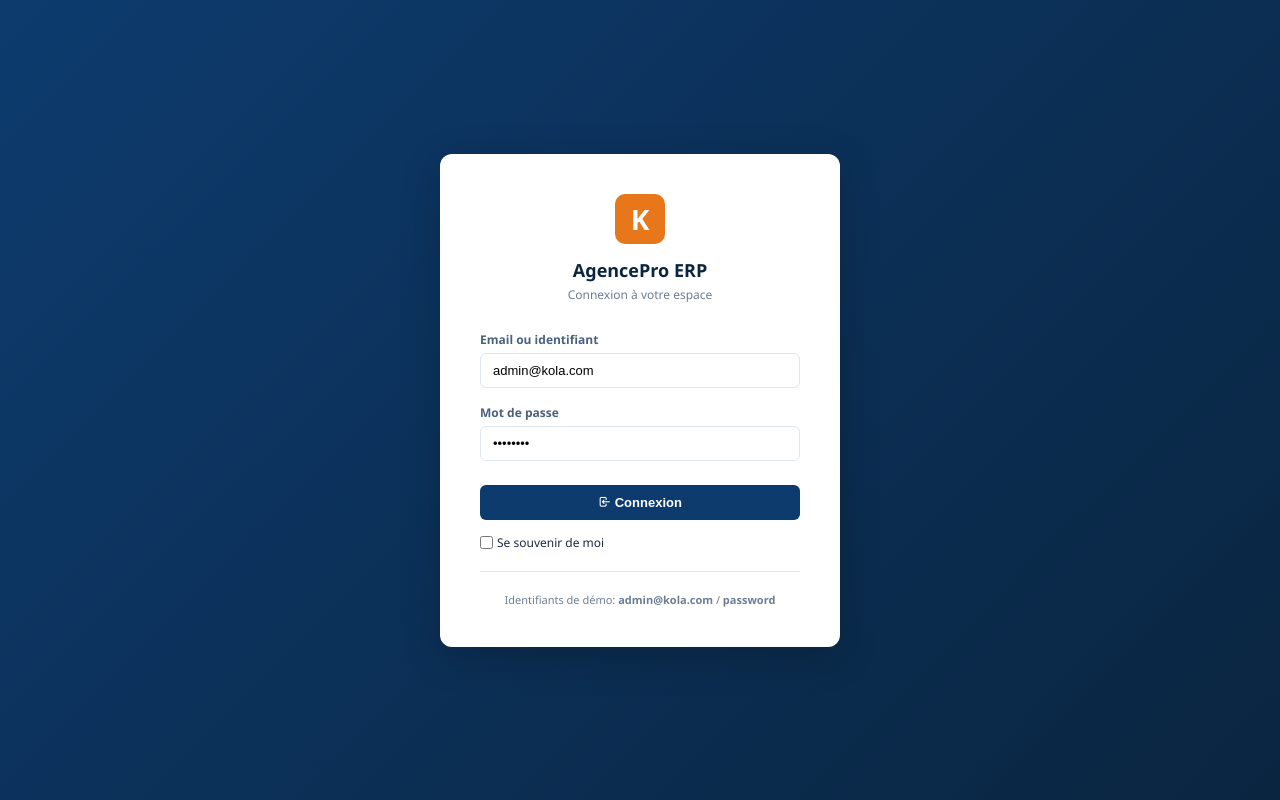
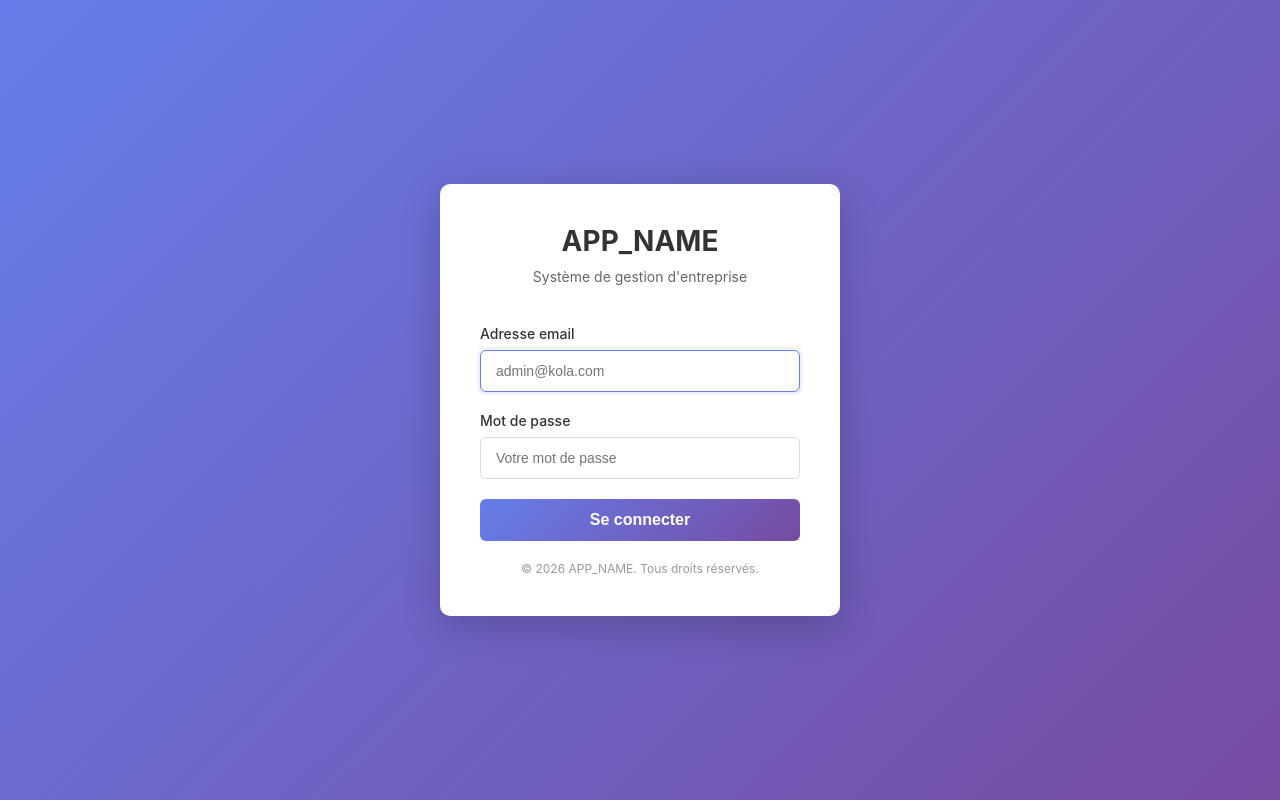
Before and after one commit to kolooo971-bot/erp-kkk, a PHP site: page /erp-kola/app/Views/auth/login.php in a window 1280 px wide. Run offline with PHP 8.4, Linux system fonts and the light colour scheme; some libraries are stand-ins or nearby versions.

Commit message:
Make authentication system 100% functional - Complete integration

```diff
--- a/app/Views/auth/login.php
+++ b/app/Views/auth/login.php
@@ -1,113 +1,229 @@
+<?php
+/**
+ * Vue de connexion - ERP Kola
+ */
+
+if (session_status() === PHP_SESSION_NONE) {
+    session_start();
+}
+
+// Si déjà connecté
+if (!empty($_SESSION['user'])) {
+    header('Location: ' . BASE_URL . 'dashboard');
+    exit;
+}
+
+$pageTitle = 'Connexion';
+$currentPage = 'login';
+?>
 <!DOCTYPE html>
 <html lang="fr">
 <head>
     <meta charset="UTF-8">
     <meta name="viewport" content="width=device-width, initial-scale=1.0">
-    <title><?= APP_NAME ?> — Connexion</title>
-    <link rel="stylesheet" href="https://cdn.jsdelivr.net/npm/@tabler/icons-webfont@latest/tabler-icons.min.css">
+    <title><?= APP_NAME ?> - Connexion</title>
     <link rel="stylesheet" href="<?= BASE_URL ?>css/style.css">
     <style>
-        body { background: linear-gradient(135deg, var(--bl) 0%, var(--dark) 100%); display: flex; align-items: center; justify-content: center; min-height: 100vh; }
-        .login-box { background: white; border-radius: 12px; padding: 40px; width: 100%; max-width: 400px; box-shadow: 0 10px 40px rgba(0,0,0,0.2); }
-        .login-header { text-align: center; margin-bottom: 28px; }
-        .login-logo { width: 50px; height: 50px; background: var(--or); border-radius: 10px; display: flex; align-items: center; justify-content: center; font-size: 28px; font-weight: 700; color: white; margin: 0 auto 14px; }
-        .login-title { font-size: 18px; font-weight: 700; color: var(--dark); margin-bottom: 4px; }
-        .login-sub { font-size: 12px; color: var(--muted); }
-        .form-group { margin-bottom: 16px; }
-        .form-group label { display: block; font-size: 12px; font-weight: 600; color: var(--mid); margin-bottom: 5px; }
-        .form-group input { width: 100%; padding: 9px 12px; border: 1px solid var(--border); border-radius: 6px; font-size: 13px; transition: border-color 0.2s; }
-        .form-group input:focus { outline: none; border-color: var(--bl2); box-shadow: 0 0 0 3px rgba(26, 95, 168, 0.1); }
-        .btn-login { width: 100%; padding: 10px; background: var(--bl); color: white; border: none; border-radius: 6px; font-size: 13px; font-weight: 600; cursor: pointer; margin-top: 8px; transition: background 0.2s; }
-        .btn-login:hover { background: var(--bl2); }
-        .btn-login:disabled { background: var(--muted); cursor: not-allowed; }
-        .form-footer { display: flex; justify-content: space-between; align-items: center; margin-top: 14px; font-size: 12px; }
-        .form-footer a { color: var(--bl2); text-decoration: none; }
-        .error-msg { background: #fee2e2; color: #991b1b; padding: 8px 12px; border-radius: 5px; margin-bottom: 14px; font-size: 12px; display: none; }
-        .success-msg { background: #d1fae5; color: #065f46; padding: 8px 12px; border-radius: 5px; margin-bottom: 14px; font-size: 12px; display: none; }
+        body {
+            margin: 0;
+            padding: 0;
+            display: flex;
+            align-items: center;
+            justify-content: center;
+            min-height: 100vh;
+            background: linear-gradient(135deg, #667eea 0%, #764ba2 100%);
+            font-family: -apple-system, BlinkMacSystemFont, 'Segoe UI', Roboto, sans-serif;
+        }
+        .login-container {
+            width: 100%;
+            max-width: 400px;
+            padding: 40px;
+            background: white;
+            border-radius: 10px;
+            box-shadow: 0 10px 40px rgba(0,0,0,0.2);
+        }
+        .login-header {
+            text-align: center;
+            margin-bottom: 40px;
+        }
+        .login-header h1 {
+            margin: 0 0 10px 0;
+            color: #333;
+            font-size: 28px;
+        }
+        .login-header p {
+            margin: 0;
+            color: #666;
+            font-size: 14px;
+        }
+        .form-group {
+            margin-bottom: 20px;
+        }
+        .form-group label {
+            display: block;
+            margin-bottom: 8px;
+            color: #333;
+            font-weight: 500;
+            font-size: 14px;
+        }
+        .form-group input {
+            width: 100%;
+            padding: 12px 15px;
+            border: 1px solid #ddd;
+            border-radius: 6px;
+            font-size: 14px;
+            box-sizing: border-box;
+            transition: border-color 0.3s;
+        }
+        .form-group input:focus {
+            outline: none;
+            border-color: #667eea;
+            box-shadow: 0 0 0 3px rgba(102, 126, 234, 0.1);
+        }
+        .btn-login {
+            width: 100%;
+            padding: 12px;
+            background: linear-gradient(135deg, #667eea 0%, #764ba2 100%);
+            color: white;
+            border: none;
+            border-radius: 6px;
+            font-size: 16px;
+            font-weight: 600;
+            cursor: pointer;
+            transition: transform 0.2s, box-shadow 0.2s;
+        }
+        .btn-login:hover {
+            transform: translateY(-2px);
+            box-shadow: 0 5px 20px rgba(102, 126, 234, 0.4);
+        }
+        .btn-login:active {
+            transform: translateY(0);
+        }
+        .alert {
+            padding: 12px 15px;
+            border-radius: 6px;
+            margin-bottom: 20px;
+            font-size: 14px;
+        }
+        .alert-danger {
+            background: #fee;
+            color: #c33;
+            border: 1px solid #fcc;
+        }
+        .alert-warning {
+            background: #ffe;
+            color: #996;
+            border: 1px solid #fdd;
+        }
+        .login-footer {
+            text-align: center;
+            margin-top: 20px;
+            font-size: 12px;
+            color: #999;
+        }
+        .spinner {
+            display: none;
+            width: 16px;
+            height: 16px;
+            border: 2px solid rgba(255,255,255,0.3);
+            border-top: 2px solid white;
+            border-radius: 50%;
+            animation: spin 0.8s linear infinite;
+            margin-right: 8px;
+            vertical-align: middle;
+        }
+        @keyframes spin {
+            0% { transform: rotate(0deg); }
+            100% { transform: rotate(360deg); }
+        }
     </style>
 </head>
 <body>
-    <div class="login-box">
+    <div class="login-container">
         <div class="login-header">
-            <div class="login-logo">K</div>
-            <div class="login-title">AgencePro ERP</div>
-            <div class="login-sub">Connexion à votre espace</div>
+            <h1><?= APP_NAME ?></h1>
+            <p>Système de gestion d'entreprise</p>
         </div>
 
-        <div class="error-msg" id="error-msg"></div>
-        <div class="success-msg" id="success-msg"></div>
+        <?php if (isset($_GET['expired'])): ?>
+            <div class="alert alert-warning">
+                ⏱️ Votre session a expiré. Reconnectez-vous.
+            </div>
+        <?php endif; ?>
 
-        <form id="login-form">
+        <form id="login-form" onsubmit="handleLogin(event)">
             <div class="form-group">
-                <label>Email ou identifiant</label>
-                <input type="email" name="email" value="admin@kola.com" required>
+                <label for="email">Adresse email</label>
+                <input type="email" id="email" name="email" required placeholder="admin@kola.com">
             </div>
 
             <div class="form-group">
-                <label>Mot de passe</label>
-                <input type="password" name="password" value="password" required>
+                <label for="password">Mot de passe</label>
+                <input type="password" id="password" name="password" required placeholder="Votre mot de passe">
             </div>
 
-            <button type="submit" class="btn-login" id="btn-submit">
-                <i class="ti ti-login"></i> Connexion
+            <button type="submit" class="btn-login">
+                <span class="spinner" id="spinner"></span>
+                <span id="btn-text">Se connecter</span>
             </button>
-
-            <div class="form-footer">
-                <label style="display:flex;align-items:center;gap:4px;cursor:pointer">
-                    <input type="checkbox" name="remember"> Se souvenir de moi
-                </label>
-            </div>
         </form>
 
-        <div style="margin-top:20px;padding-top:20px;border-top:1px solid var(--border);text-align:center;font-size:11px;color:var(--muted)">
-            Identifiants de démo: <strong>admin@kola.com</strong> / <strong>password</strong>
+        <div id="error-message"></div>
+
+        <div class="login-footer">
+            <p>© 2026 <?= APP_NAME ?>. Tous droits réservés.</p>
         </div>
     </div>
 
     <script>
-        // BASE_URL injecté depuis PHP pour éviter les incohérences
-        const BASE_URL = '<?= BASE_URL ?>';
+        async function handleLogin(event) {
+            event.preventDefault();
 
-        document.getElementById('login-form').addEventListener('submit', async function(e) {
-            e.preventDefault();
+            const email = document.getElementById('email').value;
+            const password = document.getElementById('password').value;
+            const spinner = document.getElementById('spinner');
+            const btnText = document.getElementById('btn-text');
+            const errorDiv = document.getElementById('error-message');
+            const form = document.getElementById('login-form');
 
-            const email = document.querySelector('[name="email"]').value;
-            const password = document.querySelector('[name="password"]').value;
-            const btnSubmit = document.getElementById('btn-submit');
-
-            btnSubmit.disabled = true;
-            btnSubmit.textContent = 'Connexion en cours...';
+            // Afficher le spinner
+            spinner.style.display = 'inline-block';
+            btnText.textContent = 'Connexion en cours...';
+            form.querySelector('button').disabled = true;
 
             try {
-                const response = await fetch(BASE_URL + 'api/login', {
+                const response = await fetch('<?= BASE_URL ?>api/login', {
                     method: 'POST',
-                    headers: { 'Content-Type': 'application/x-www-form-urlencoded' },
-                    body: new URLSearchParams({ email, password }),
-                    credentials: 'same-origin'
+                    headers: {
+                        'Content-Type': 'application/x-www-form-urlencoded',
+                    },
+                    body: new URLSearchParams({
+                        email: email,
+                        password: password
+                    })
                 });
 
                 const data = await response.json();
 
                 if (data.success) {
-                    document.getElementById('success-msg').textContent = 'Connexion réussie ! Redirection...';
-                    document.getElementById('success-msg').style.display = 'block';
-                    setTimeout(() => {
-                        window.location.href = BASE_URL + 'dashboard';
-                    }, 1500);
+                    // Redirection réussie
+                    window.location.href = data.data.redirect;
                 } else {
-                    document.getElementById('error-msg').textContent = data.message || 'Erreur de connexion';
-                    document.getElementById('error-msg').style.display = 'block';
-                    btnSubmit.disabled = false;
-                    btnSubmit.innerHTML = '<i class="ti ti-login"></i> Connexion';
+                    // Afficher l'erreur
+                    errorDiv.innerHTML = `<div class="alert alert-danger">❌ ${data.message}</div>`;
                 }
             } catch (error) {
-                console.error('Erreur:', error);
-                document.getElementById('error-msg').textContent = 'Erreur réseau : ' + error.message;
-                document.getElementById('error-msg').style.display = 'block';
-                btnSubmit.disabled = false;
-                btnSubmit.innerHTML = '<i class="ti ti-login"></i> Connexion';
+                errorDiv.innerHTML = `<div class="alert alert-danger">❌ Erreur de connexion: ${error.message}</div>`;
+            } finally {
+                // Masquer le spinner
+                spinner.style.display = 'none';
+                btnText.textContent = 'Se connecter';
+                form.querySelector('button').disabled = false;
             }
-        });
+        }
+
+        // Focus sur l'email au chargement
+        document.getElementById('email').focus();
     </script>
 </body>
 </html>
```
Also changed, not shown: app/Views/auth/profile.php (added, +134 -0 lines), config/init.php (+19 -2 lines).
